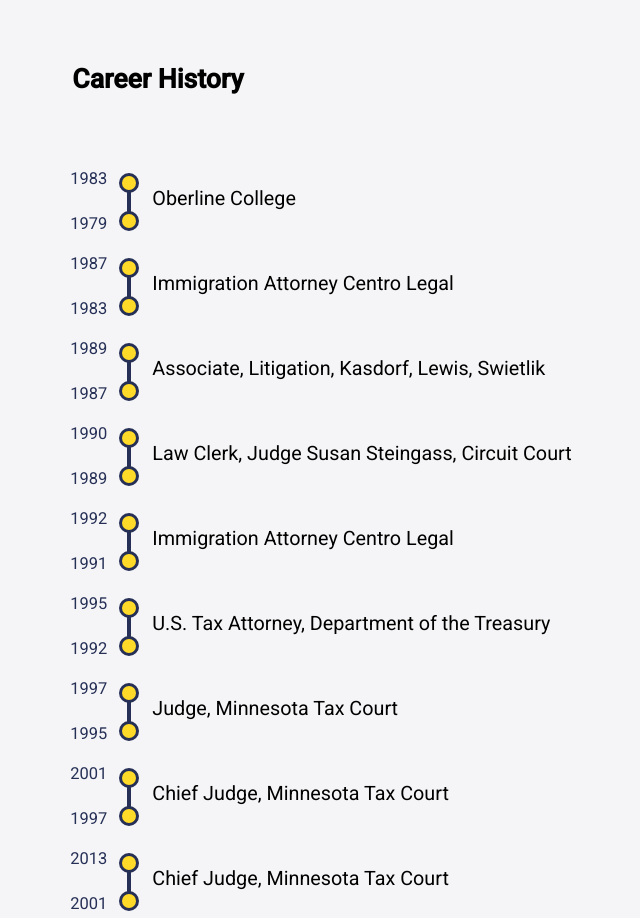
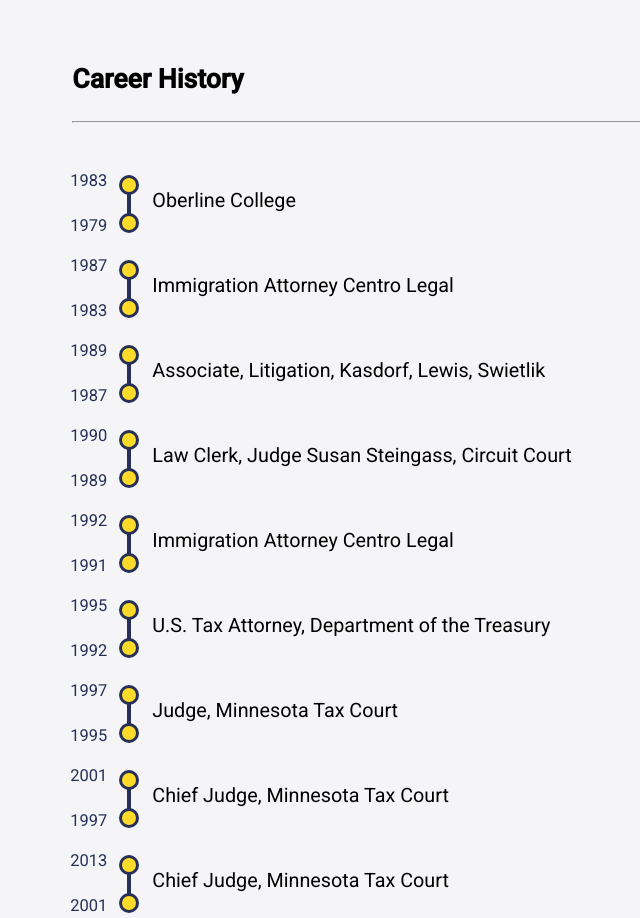
Before and after one commit to tyler-morales/client-george, a Vue app: page / in a window 1280 px wide. Shown: the part 820-1738 px from the top of the page, without its empty margins (278-918 px from the left). Built offline with nearby package versions, Linux system fonts and the light colour scheme.

Commit message:
💄 Add horizontal rule styles

```diff
--- a/src/components/History.vue
+++ b/src/components/History.vue
@@ -1,6 +1,7 @@
 <template>
   <div class="history container">
     <h2>Career History</h2>
+    <hr />
     <section class="timeline">
       <ul>
         <li v-for="(info, index) in timeline_data" v-bind:key="index">
--- a/src/styles/1-abstracts/abstracts.scss
+++ b/src/styles/1-abstracts/abstracts.scss
@@ -1,12 +1,13 @@
 :root {
   //colors
   --color-primary: #263056;
-  --color-secondary: #1d04f7;
-  --color-tertiary: #66bb6a;
+  --color-secondary: #ff6f61;
+  --color-tertiary: #ffda29;
 
   --offwhite: #f5f5f7;
   --white: #fff;
   --black: #242424;
+  --gray-1: #d4d4d4;
 
   --bg-color: var(--offwhite);
 
```
